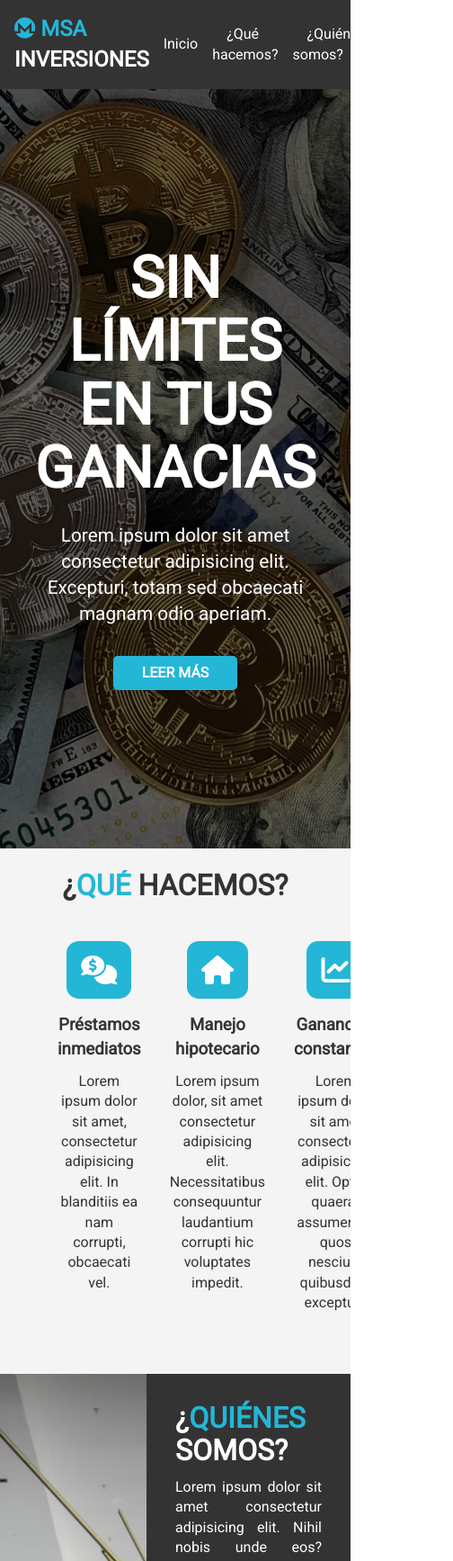
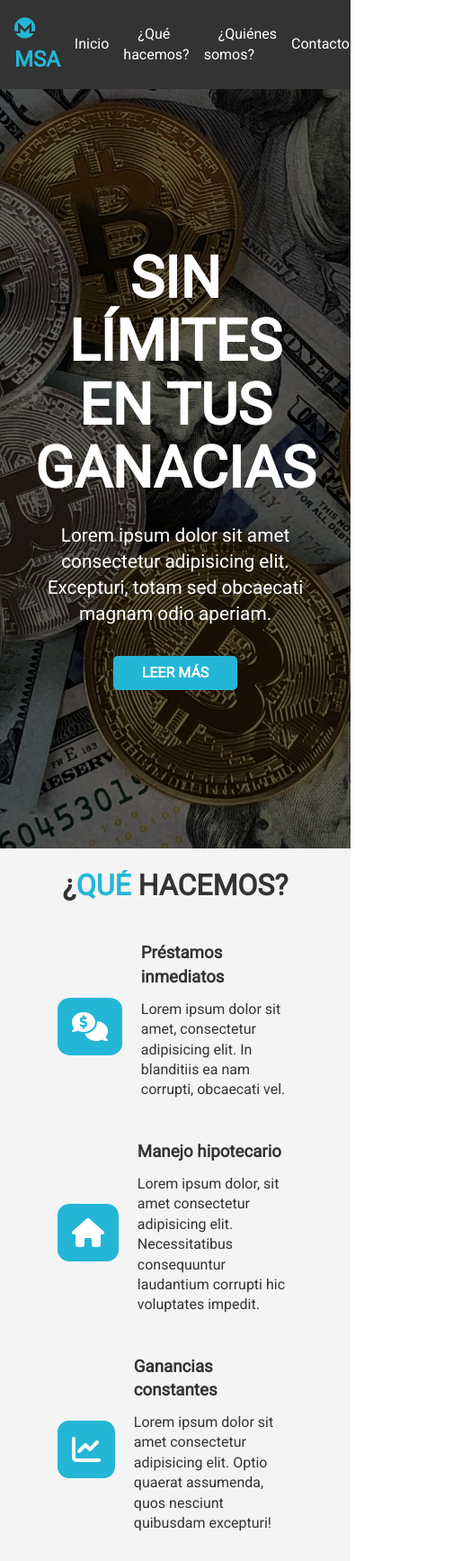
Before and after one commit to ScriptKiddie404/inversiones-website, a plain HTML site: page index.html in a window 390 px wide. Shown: the top 1735 px of the page at 90% size, 504 px wide, since content can reach past the window. Drawn offline with Linux system fonts and the light colour scheme; some packages are replaced by stand-ins of ours.

Commit message:
mobile design feature

```diff
--- a/css/mobile.css
+++ b/css/mobile.css
@@ -0,0 +1,15 @@
+#que .items{
+    display: block;
+    padding: 1rem;
+}
+
+#que .items .item {
+    display: flex;
+    text-align: left;
+}
+
+#que .items .item i {
+    margin-right: 1.3rem;
+    align-self: center;
+    margin-bottom: 0;
+}
--- a/css/style.css
+++ b/css/style.css
@@ -106,7 +106,6 @@ h2 {
 }
 
 
-
 .btn:hover {
   background-color: rgb(35, 74, 146);
 }
@@ -129,6 +128,10 @@ h2 {
 .list li{
   padding: 0.5rem 0;
 
+}
+
+a:visited{
+  color: inherit;
 }
 
 /* =================== */
--- a/index.html
+++ b/index.html
@@ -4,22 +4,22 @@
 <head>
     <meta charset="UTF-8">
     <meta name="viewport" content="width=device-width, initial-scale=1.0">
+    <link rel="stylesheet" href="css/style.css">
+    <link rel="stylesheet" href="css/widescreen.css" media="screen and (min-width: 1100px)">
     <link rel="stylesheet" href="css/mobile.css" media="screen and (max-width: 768px)">
-    <link rel="stylesheet" href="css/widescreen.css" media="screen and (min-width: 1100px)">
     <link rel="shortcut icon" href="img/brand-fav.svg" type="image/x-icon" style="color: white;">
-    <link rel="stylesheet" href="css/style.css">
     <title>MSA | Welcome</title>
 </head>
 
 <body id="inicio">
     <!-- BARRA DE NAVEGACIÓN -->
     <nav id="navbar">
-        <h1 class="logo">
-            <span class="text-primary">
-                <i class="fab fa-monero"></i> MSA
-            </span>
-            INVERSIONES
-        </h1>
+        <a href="#inicio"><h1 class="logo">
+        <span class="text-primary">
+        <i class="fab fa-monero" class="main-logo"></i> MSA
+        </span>
+
+        </h1></a>
 
         <ul>
             <li><a href="#inicio">Inicio</a></li>
@@ -166,7 +166,7 @@
     <footer id="main-footer" class="bg-dark text-center py-2">
         <div class="container">
             <p>
-                Copyright &copy; 2020 - Fernando Puentes - Todos los derechos reservados.
+                Copyright &copy; 2020 - <strong>Efraín Fernando Bejarano Puentes</strong> - Todos los derechos reservados.
             </p>
         </div>
     </footer>
```
